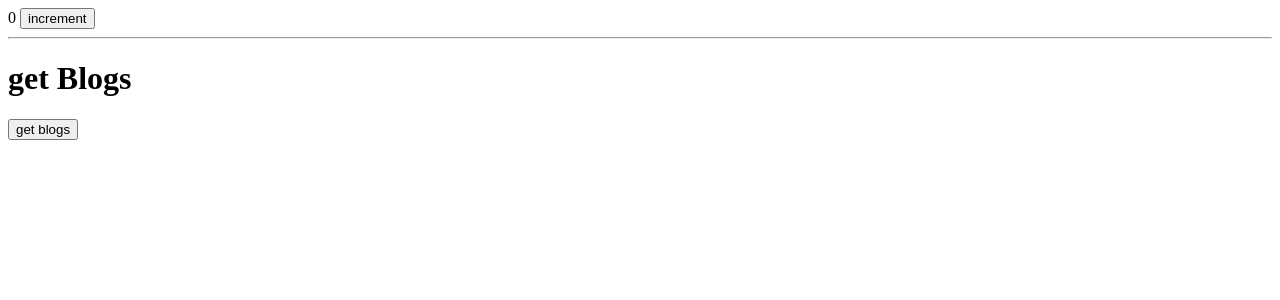
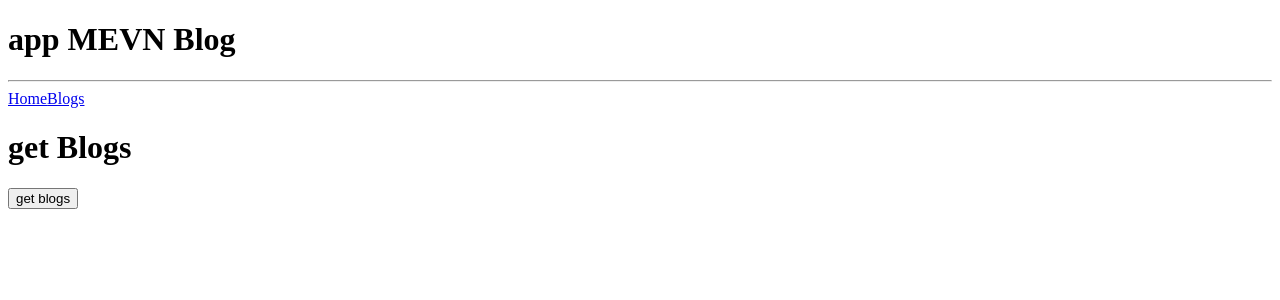
Before and after one commit to VadimBorovuk/MEVN-BLOG-APp, a Vue app in the folder frontend/: page /blogs in a window 1280 px wide. Shown: the top 300 px of the page. Built offline with nearby package versions, Linux system fonts and the light colour scheme.

Commit message:
add route

```diff
--- a/frontend/package.json
+++ b/frontend/package.json
@@ -10,9 +10,11 @@
   },
   "dependencies": {
     "axios": "^1.12.2",
-    "vue": "^3.5.21"
+    "vue": "^3.5.21",
+    "vue-router": "^4.5.1"
   },
   "devDependencies": {
+    "@types/node": "^24.5.2",
     "@vitejs/plugin-vue": "^6.0.1",
     "@vue/tsconfig": "^0.8.1",
     "typescript": "~5.8.3",
--- a/frontend/src/App.vue
+++ b/frontend/src/App.vue
@@ -1,47 +1,17 @@
 <template>
   <div>
-    {{ count }}
-    <button @mouseleave="incrementCount">increment</button>
-
+    <h1>app MEVN Blog</h1>
     <hr>
-
-    <h1>get Blogs</h1>
-    <button @click="fetchBlogs">get blogs</button>
-
-    <ul>
-      <li v-for="blog in blogs" :key="blog.id">
-        {{blog.title}} - {{blog.text}}
-      </li>
-    </ul>
+    <aside>
+      <router-link to="/">Home</router-link>
+      <router-link to="/blogs">Blogs</router-link>
+    </aside>
+    <router-view/>
   </div>
 </template>
 
 <script setup lang="ts">
-import {ref} from "vue";
-import {axiosInstance} from "./utils/axios.ts";
 
-type Blog = {
-  id: number,
-  title: string,
-  text: string
-}
-
-
-const count = ref<number>(0);
-const blogs = ref<Blog[]>([])
-
-const incrementCount = () => {
-  count.value++
-}
-
-const fetchBlogs = async () => {
-  try {
-    const res = await axiosInstance.get("/blogs");
-    blogs.value = res.data
-  } catch (e) {
-    console.log(e)
-  }
-}
 </script>
 
 <style scoped>
--- a/frontend/src/main.ts
+++ b/frontend/src/main.ts
@@ -1,4 +1,7 @@
 import { createApp } from 'vue'
 import App from './App.vue'
+import router from './router'
 
-createApp(App).mount('#app')
+createApp(App)
+    .use(router)
+    .mount('#app')
--- /dev/null
+++ b/frontend/src/router/index.ts
@@ -0,0 +1,23 @@
+import { createRouter, createWebHistory, type RouteRecordRaw } from 'vue-router'
+import HomeView from '../views/Home.vue'
+import BlogsView from "../views/Blogs.vue";
+
+const routes: Array<RouteRecordRaw> = [
+  {
+    path: '/',
+    name: 'home',
+    component: HomeView,
+  },
+  {
+    path: '/blogs',
+    name: 'blogs',
+    component: BlogsView,
+  },
+]
+
+const router = createRouter({
+  history: createWebHistory(),
+  routes,
+})
+
+export default router
--- a/frontend/src/utils/axios.ts
+++ b/frontend/src/utils/axios.ts
@@ -1,6 +1,6 @@
-import axios from "axios";
+import axios, {type AxiosInstance} from "axios";
 
-export const axiosInstance = axios.create({
+export const axiosInstance: AxiosInstance = axios.create({
   baseURL: import.meta.env.MODE === "development" ? "http://localhost:2001/api" : "/api",
   withCredentials: true,
 });
--- /dev/null
+++ b/frontend/src/views/Blogs.vue
@@ -0,0 +1,33 @@
+<template>
+  <div>
+    <h1>get Blogs</h1>
+    <button @click="fetchBlogs">get blogs</button>
+
+    <ul>
+      <li v-for="blog in blogs" :key="blog.id">
+        {{ blog.title }} - {{ blog.text }}
+      </li>
+    </ul>
+  </div>
+</template>
+
+<script setup lang="ts">
+import {ref} from "vue";
+import {axiosInstance} from "../utils/axios.ts";
+
+type Blog = {
+  id: number,
+  title: string,
+  text: string
+}
+
+const blogs = ref<Blog[]>([])
+const fetchBlogs = async () => {
+  try {
+    const res = await axiosInstance.get<Blog[]>("/blogs");
+    blogs.value = res.data
+  } catch (e) {
+    console.log(e)
+  }
+}
+</script>
--- /dev/null
+++ b/frontend/src/views/Home.vue
@@ -0,0 +1,15 @@
+<template>
+  <div>
+    {{ count }}
+    <button @mouseleave="incrementCount">increment</button>
+  </div>
+</template>
+
+<script setup lang="ts">
+import {ref} from "vue";
+
+const count = ref<number>(0);
+const incrementCount = () => {
+  count.value++
+}
+</script>
```
Also changed, not shown: 1 other file (tests, documents, lock files or other folders).
